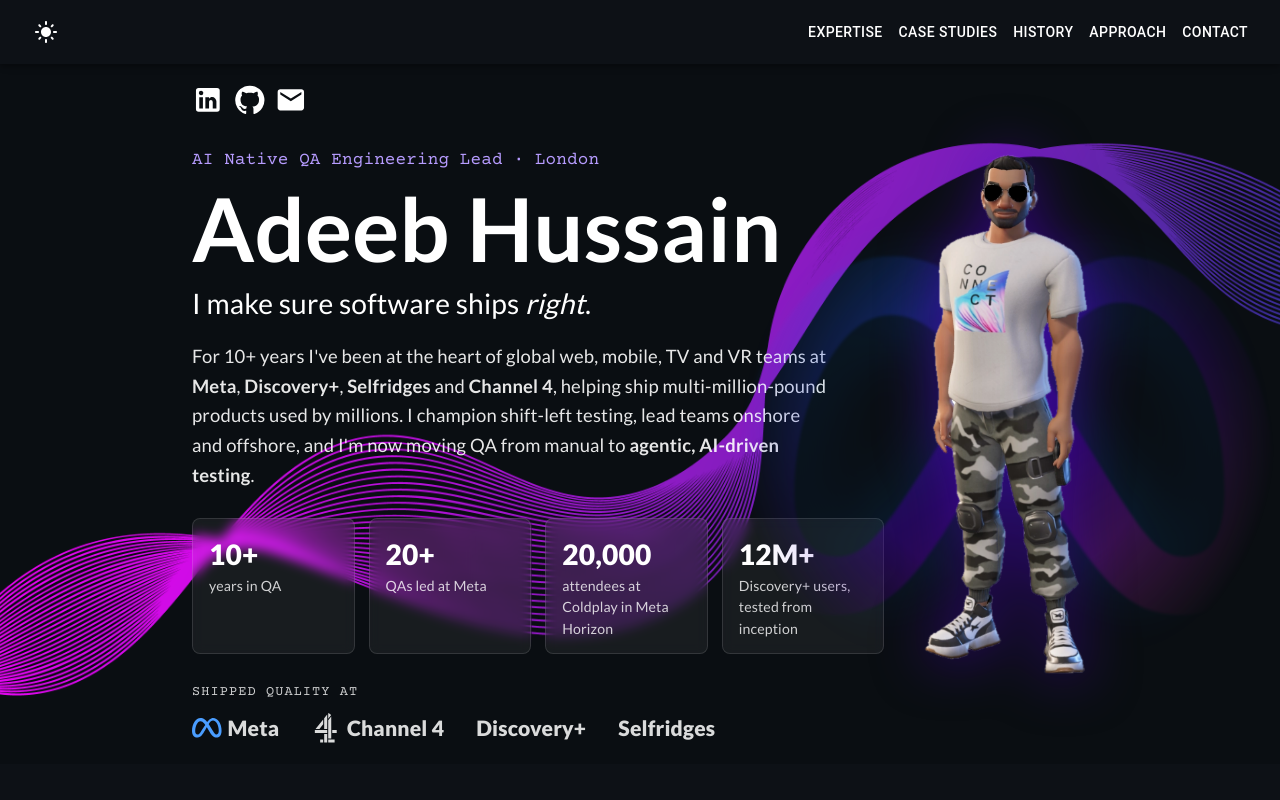
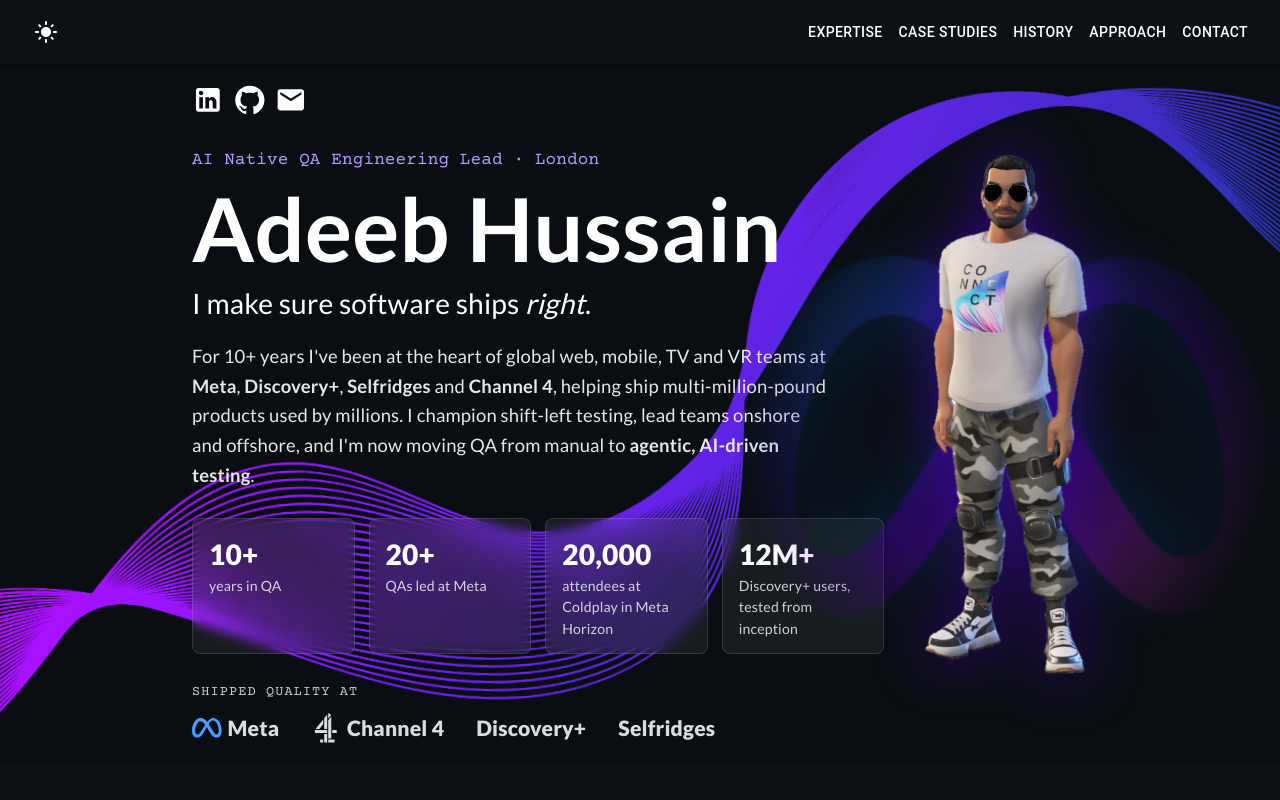
Before and after one commit to deebo19/Personal-website-, a React (Create React App) app: page / in a window 1280 px wide. Shown: the top 800 px of the page. Built offline with nearby package versions, Linux system fonts and the light colour scheme.

Commit message:
Animate the hero's purple ribbon
Move the ribbon image onto its own layer with a slow 18s drift, zoom
and hue shift; disabled for visitors who prefer reduced motion.

Co-Authored-By: Claude Opus 5.5 <noreply@anthropic.com>
Claude-Session: https://claude.ai/code/session_012J4Da7fn9zutCnGQVoK9dy

```diff
--- a/src/assets/styles/Main.scss
+++ b/src/assets/styles/Main.scss
@@ -11,11 +11,39 @@
     width: 100%;
     padding: 0px 15%;
     min-height: 700px;
-    background-image: url("../images/bg-dark.png");
-    background-repeat: no-repeat;
-    background-size: cover;
-    background-attachment: fixed;
-    background-position: center;
+    position: relative;
+    isolation: isolate;
+
+    // The purple ribbon lives on its own layer so it can flow without moving the content
+    &::before {
+        content: "";
+        position: absolute;
+        inset: -6%;
+        z-index: -1;
+        background-image: url("../images/bg-dark.png");
+        background-repeat: no-repeat;
+        background-size: cover;
+        background-position: center;
+        transform-origin: 60% 50%;
+        animation: ribbon-flow 18s ease-in-out infinite alternate;
+        will-change: transform, filter;
+        pointer-events: none;
+    }
+}
+
+.light-mode .about-section::before {
+    background-image: url("../images/bg-light.png");
+}
+
+@keyframes ribbon-flow {
+    0%   { transform: translate3d(0, 0, 0) scale(1.02) rotate(0deg); filter: hue-rotate(0deg) saturate(1); }
+    35%  { transform: translate3d(-2.5%, 1.5%, 0) scale(1.08) rotate(-1.5deg); filter: hue-rotate(-18deg) saturate(1.15); }
+    70%  { transform: translate3d(1.5%, -1%, 0) scale(1.05) rotate(1deg); filter: hue-rotate(14deg) saturate(1.05); }
+    100% { transform: translate3d(3%, 1%, 0) scale(1.1) rotate(2deg); filter: hue-rotate(-8deg) saturate(1.2); }
+}
+
+@media (prefers-reduced-motion: reduce) {
+    .about-section::before { animation: none; }
 }
 
 .about-section .content {
--- a/src/index.scss
+++ b/src/index.scss
@@ -117,10 +117,6 @@ p, a, h1, h2, h3, h4, h5, label, button {
     color: #0d1116;
   }
 
-  .about-section {
-    background-image: url("./assets/images/bg-light.png");
-  }
-
   .skills-container svg {
     color: #0d1116;
   }
```
